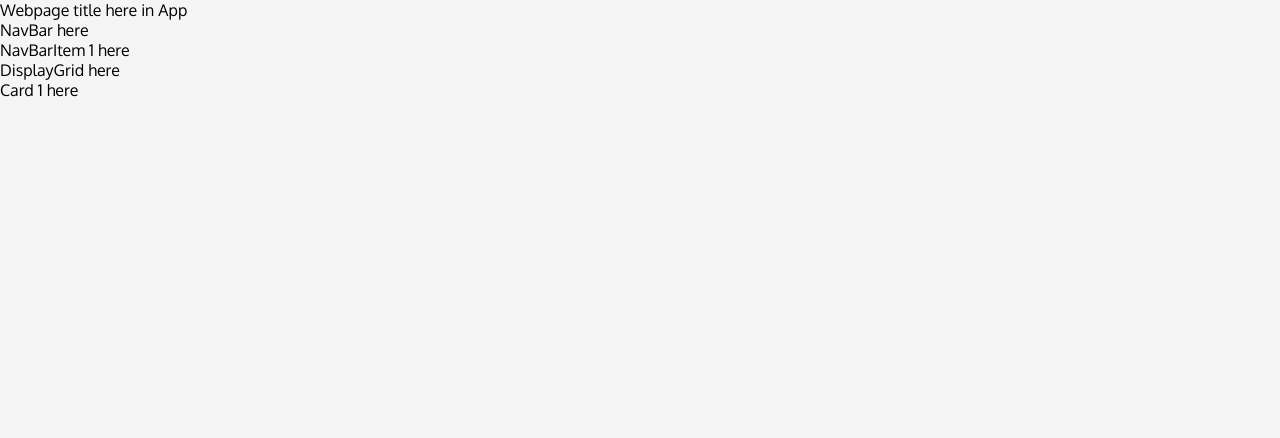
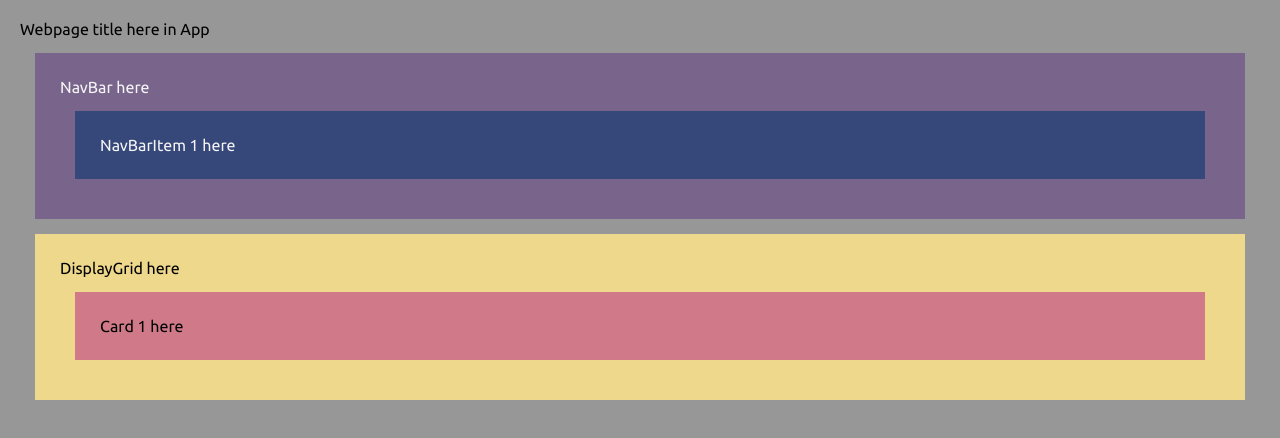
Before and after one commit to viviankwok/weather-app, a React (Create React App) app: page / in a window 1280 px wide. Shown: the top 438 px of the page. Built offline with nearby package versions, Linux system fonts and the light colour scheme.

Commit message:
imported font, updated basic css

```diff
--- a/public/index.html
+++ b/public/index.html
@@ -1,6 +1,14 @@
 <!DOCTYPE html>
 <html lang="en">
   <head>
+    <!-- import ubuntu font  -->
+    <link rel="preconnect" href="https://fonts.googleapis.com" />
+    <link rel="preconnect" href="https://fonts.gstatic.com" crossorigin />
+    <link
+      href="https://fonts.googleapis.com/css2?family=Ubuntu:ital,wght@0,300;0,400;0,500;0,700;1,300;1,400;1,500;1,700&display=swap"
+      rel="stylesheet"
+    />
+
     <meta charset="utf-8" />
     <link rel="icon" href="%PUBLIC_URL%/favicon.ico" />
     <meta name="viewport" content="width=device-width, initial-scale=1" />
--- a/src/styles.css
+++ b/src/styles.css
@@ -1,5 +1,40 @@
 :root {
-  --lightBeige: #f4efe5;
-  --sage: #c9ccb5;
-  --grey: #9ba0a4;
+  --yellow: #eed88b;
+  --pink: #d07989;
+  --purple: #79648b;
+  --blue: rgb(54, 71, 122);
+  font-family: "Ubuntu", sans-serif;
 }
+
+body {
+  background-color: rgb(151, 151, 151);
+}
+
+#app {
+  padding: 20px;
+}
+
+#nav-bar {
+  background-color: #79648b;
+  color: whitesmoke;
+  padding: 25px;
+  margin: 15px;
+}
+
+#display-grid {
+  background-color: var(--yellow);
+  padding: 25px;
+  margin: 15px;
+}
+
+.card {
+  background-color: var(--pink);
+  padding: 25px;
+  margin: 15px;
+}
+
+.nav-bar-item {
+  background-color: var(--blue);
+  padding: 25px;
+  margin: 15px;
+}
```
